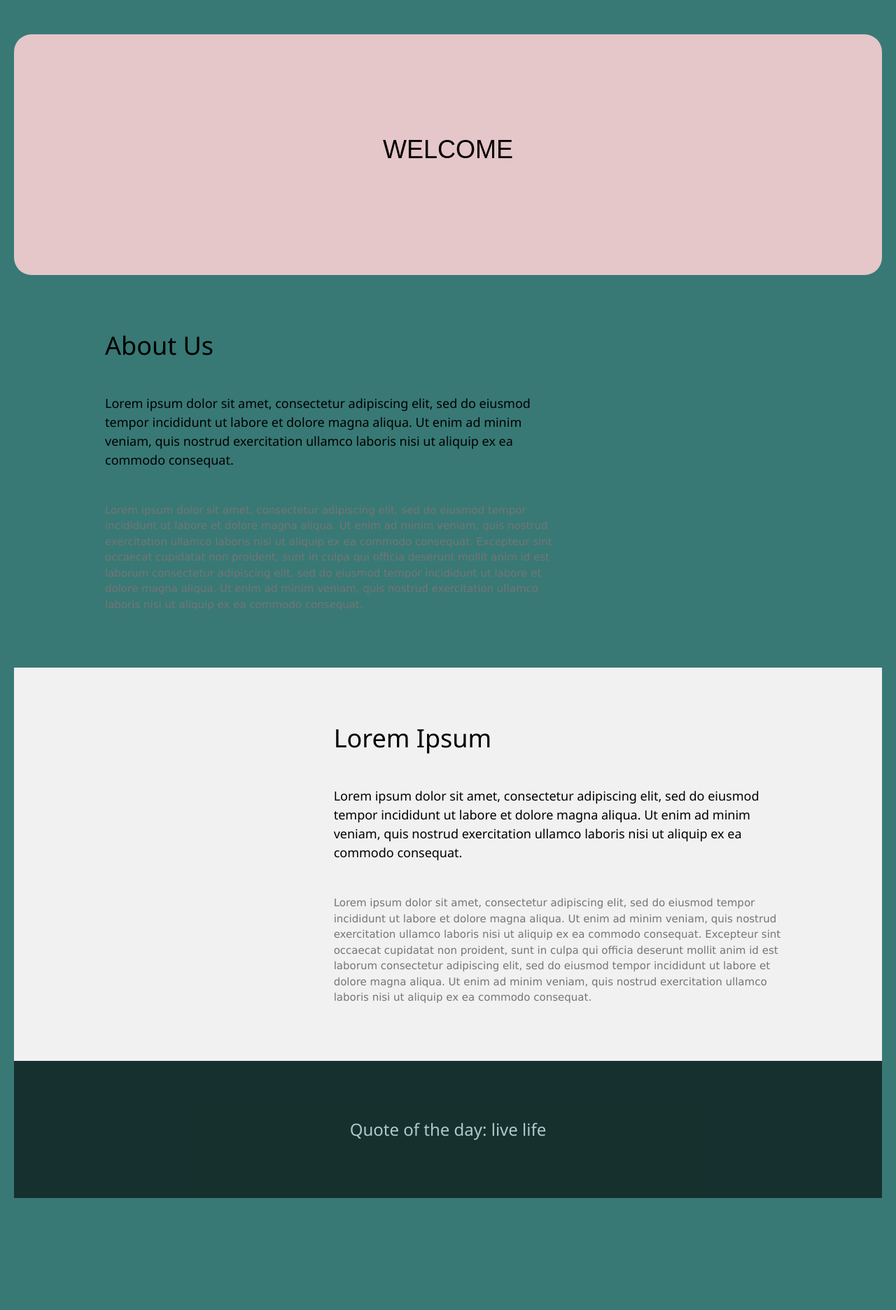
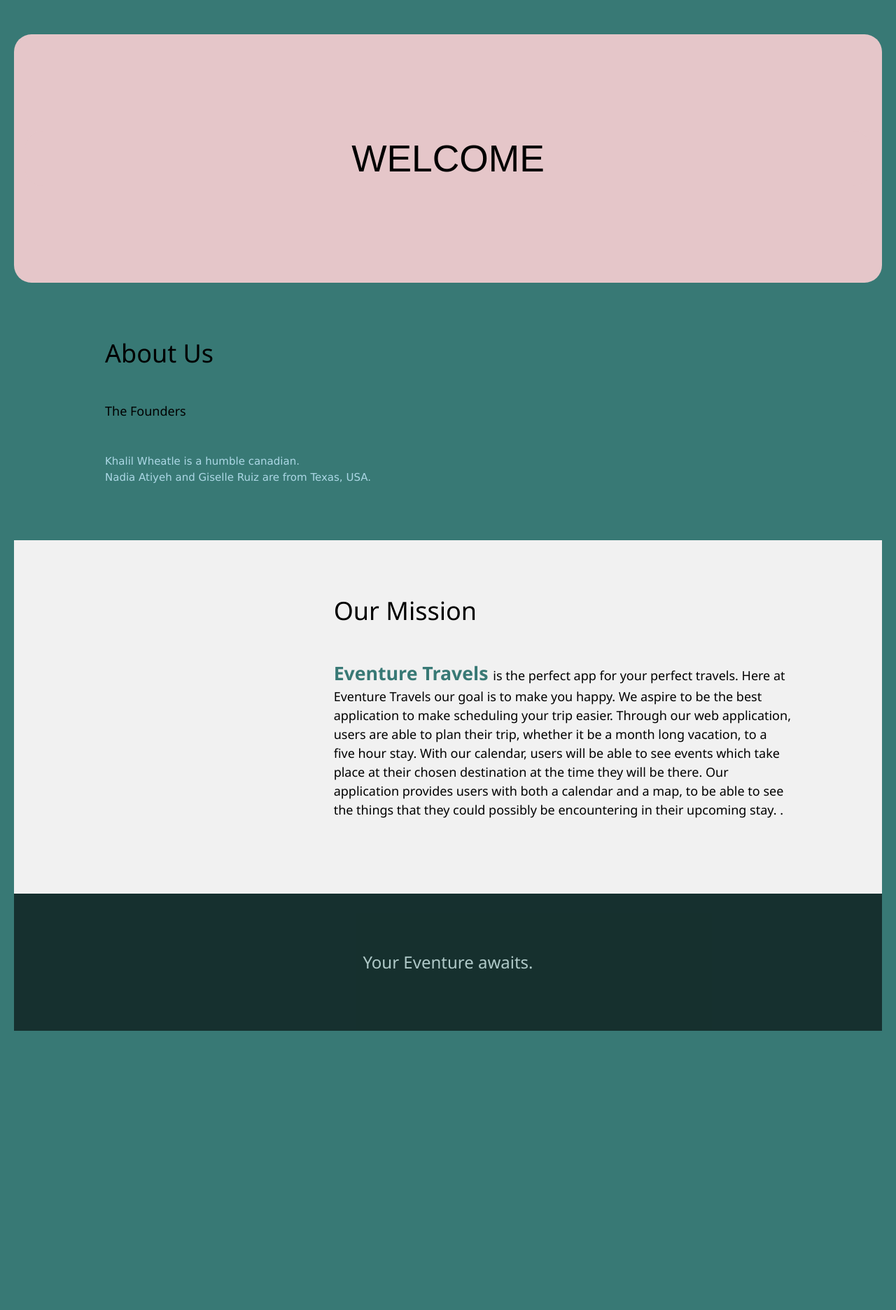
Before and after one commit to atiyehnadia4/Eventure, a Python web app: template template/main.html in a window 1280 px wide. Shown: the part 474-2346 px from the top of the page at 70% size. After the commit the page ends 1947 px from the top, so only its background shows below. Run offline with Jinja, Linux system fonts and the light colour scheme; the template is opened without the code that fills it, so the values that code supplies are empty; some web fonts are replaced.

Commit message:
made slogan and fixed a little of the main page

```diff
--- a/styles/style.css
+++ b/styles/style.css
@@ -89,6 +89,7 @@
   text-align: center;
   font-family: 'Darker Grotesque', sans-serif;
    border-radius: 25px;
+  font-size: 40pt;
 }
 a{
   text-decoration: none;
@@ -166,4 +167,5 @@
   width; 50px;
   align-items: center;
 }
+
 /* FORM STUFF */
--- a/template/main.html
+++ b/template/main.html
@@ -36,7 +36,6 @@
          <!-- Header -->
    <header id="container" class= "main-header" style="padding:128px 16px">
      <h1 class="main-header">WELCOME {{nickname}}</h1>
-     <p class="w3-xlarge"></p>
    </header>
 
    <!-- First Grid -->
@@ -44,11 +43,9 @@
      <div class="w3-content">
        <div class="w3-twothird">
          <h1>About Us</h1>
-         <h5 class="w3-padding-32">Lorem ipsum dolor sit amet, consectetur adipiscing elit, sed do eiusmod tempor incididunt ut labore et dolore magna aliqua. Ut enim ad minim veniam, quis nostrud exercitation ullamco laboris nisi ut aliquip ex ea commodo consequat.</h5>
+         <h5 class="w3-padding-32">The Founders</h5>
 
-         <p class="w3-text-grey">Lorem ipsum dolor sit amet, consectetur adipiscing elit, sed do eiusmod tempor incididunt ut labore et dolore magna aliqua. Ut enim ad minim veniam, quis nostrud exercitation ullamco laboris nisi ut aliquip ex ea commodo consequat. Excepteur sint
-           occaecat cupidatat non proident, sunt in culpa qui officia deserunt mollit anim id est laborum consectetur adipiscing elit, sed do eiusmod tempor incididunt ut labore et dolore magna aliqua. Ut enim ad minim veniam, quis nostrud exercitation ullamco
-           laboris nisi ut aliquip ex ea commodo consequat.</p>
+         <p class="w3-text" style="color: lightBlue;">Khalil Wheatle is a humble canadian.<br>Nadia Atiyeh and Giselle Ruiz are from Texas, USA.</p>
        </div>
 
        <div class="w3-third w3-center">
@@ -65,18 +62,17 @@
        </div>
 
        <div class="w3-twothird">
-         <h1>Lorem Ipsum</h1>
-         <h5 class="w3-padding-32">Lorem ipsum dolor sit amet, consectetur adipiscing elit, sed do eiusmod tempor incididunt ut labore et dolore magna aliqua. Ut enim ad minim veniam, quis nostrud exercitation ullamco laboris nisi ut aliquip ex ea commodo consequat.</h5>
+         <h1>Our Mission</h1>
+         <h5 class="w3-padding-32"><strong style="font-size: 20pt; color: #387975;">Eventure Travels </strong>is the perfect app for your perfect travels. Here at Eventure
+Travels our goal is to make you happy. We aspire to be the best application to make scheduling your trip easier. Through our web application, users are able to plan their trip, whether it be a month long vacation, to a five hour stay. With our calendar, users will be able to see events which take place at their chosen destination at the time they will be there. Our application provides users with both a calendar and a map, to be able to see the things that they could possibly be encountering in their upcoming stay. .</h5>
 
-         <p class="w3-text-grey">Lorem ipsum dolor sit amet, consectetur adipiscing elit, sed do eiusmod tempor incididunt ut labore et dolore magna aliqua. Ut enim ad minim veniam, quis nostrud exercitation ullamco laboris nisi ut aliquip ex ea commodo consequat. Excepteur sint
-           occaecat cupidatat non proident, sunt in culpa qui officia deserunt mollit anim id est laborum consectetur adipiscing elit, sed do eiusmod tempor incididunt ut labore et dolore magna aliqua. Ut enim ad minim veniam, quis nostrud exercitation ullamco
-           laboris nisi ut aliquip ex ea commodo consequat.</p>
+
        </div>
      </div>
    </div>
 
    <div class="w3-container w3-black w3-center w3-opacity w3-padding-64">
-       <h1 class="w3-margin w3-xlarge">Quote of the day: live life</h1>
+       <h1 class="w3-margin w3-xlarge">Your Eventure awaits.</h1>
    </div>
 
    <!-- Footer -->
```
